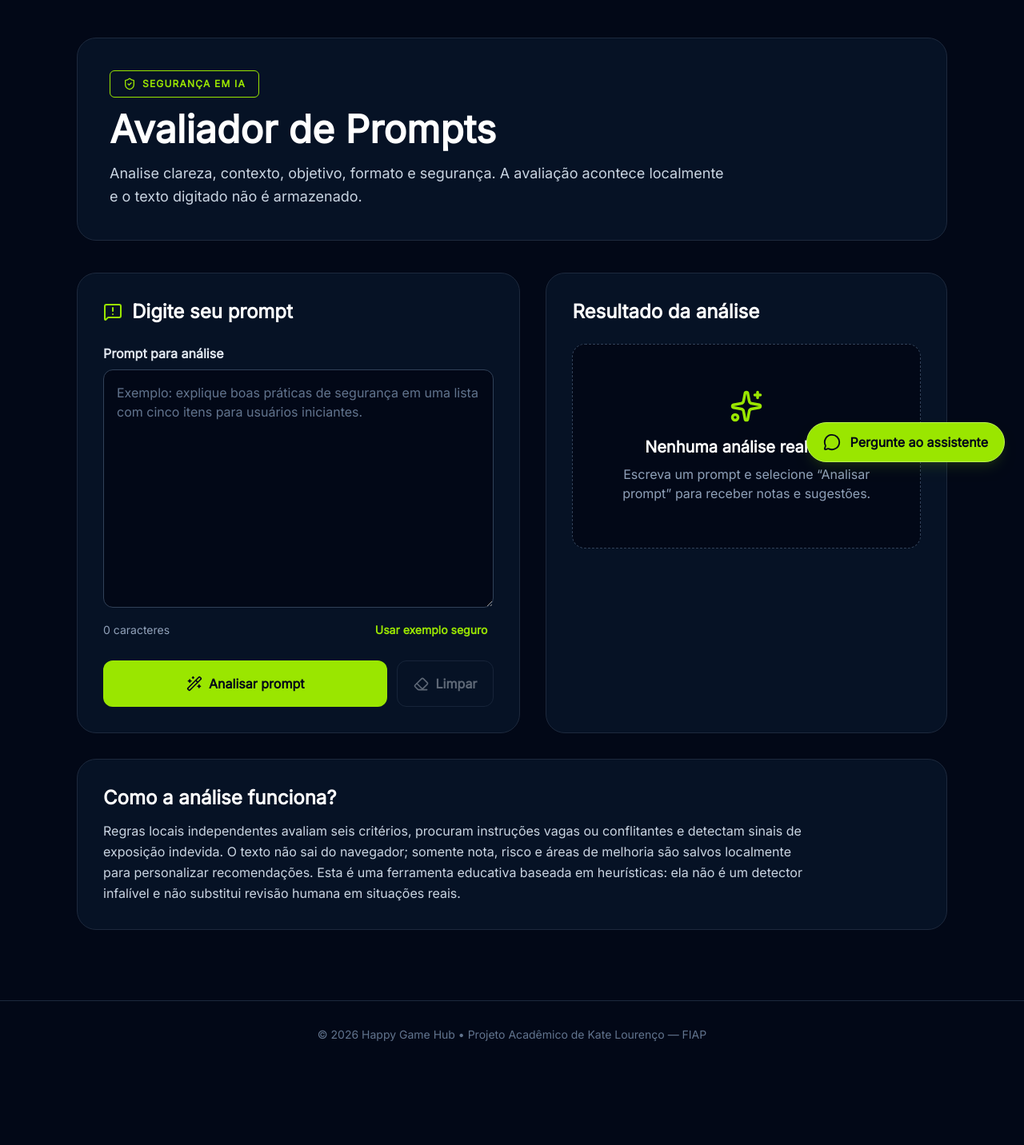
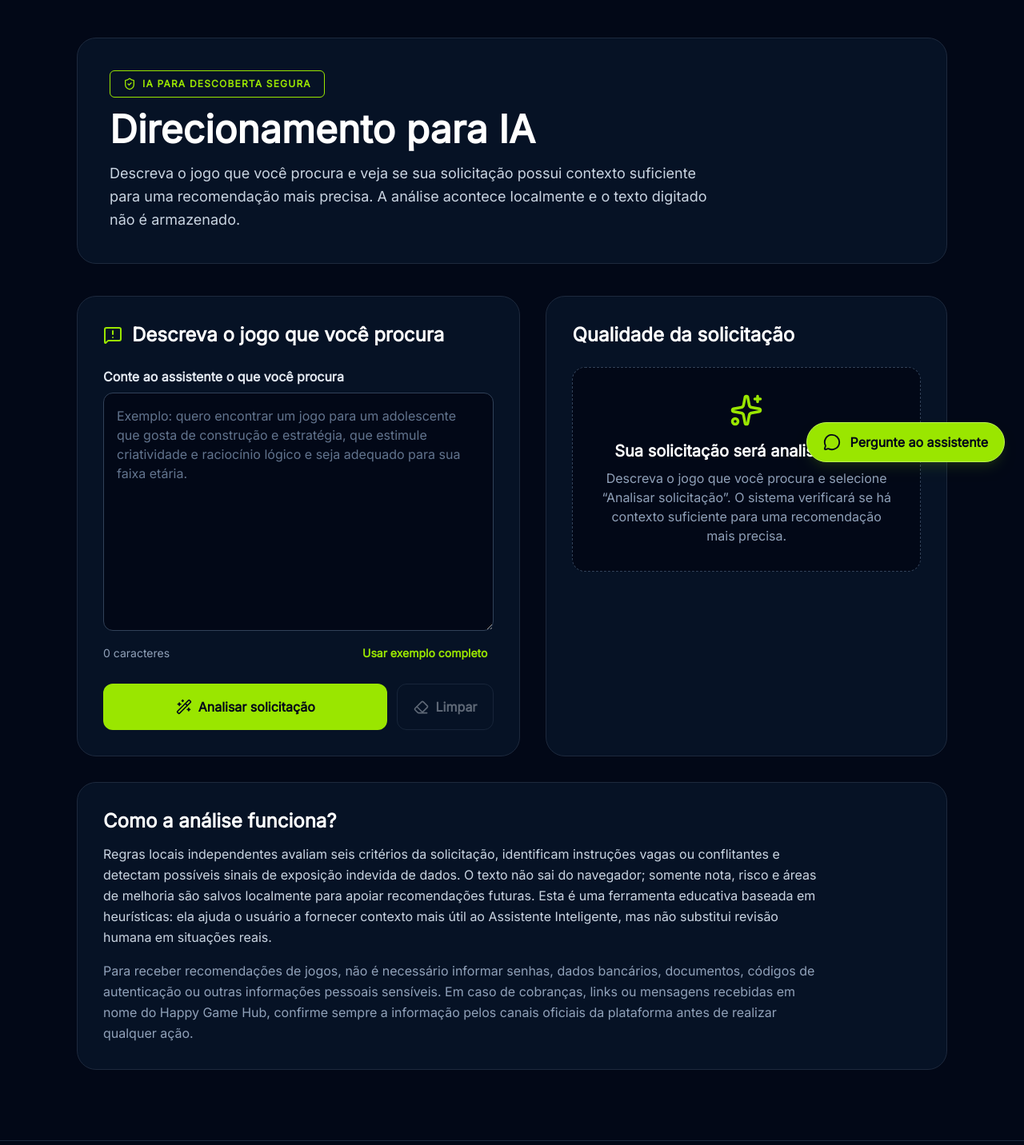
Before and after one commit to katelouren/happy-game-hub-cyber, a Next.js app: page /cyber/prompts in a window 1280 px wide. Shown: the part 198-1630 px from the top of the page at 80% size. Before the commit the page ends 1534 px from the top, so only its background shows below. Built offline with nearby package versions, Linux system fonts and the light colour scheme.

Commit message:
chore: update example prompt

```diff
--- a/app/cyber/prompts/page.jsx
+++ b/app/cyber/prompts/page.jsx
@@ -21,7 +21,7 @@ import { recordPromptAnalysis } from "@/lib/activityStore";
 import { requestPromptAnalysis } from "@/services/promptAnalysisService";
 
 const EXAMPLE_PROMPT =
-  "Explique cinco boas práticas para criação de senhas fortes, considerando usuários iniciantes. Apresente a resposta em uma lista objetiva, com exemplos fictícios, e não solicite nem utilize dados pessoais.";
+  "Quero encontrar um jogo para um adolescente que gosta de construção e estratégia, que estimule criatividade e raciocínio lógico, seja adequado para sua faixa etária e possa ser jogado em sessões curtas. Recomende três opções e explique brevemente por que cada jogo foi escolhido. Não solicite nem utilize dados pessoais desnecessários.";
 
 function scoreColor(score) {
   if (score >= 70) return "bg-lime-400";
@@ -45,7 +45,7 @@ export default function Prompts() {
     if (!prompt.trim()) {
       setAnalysis(null);
       setStatus("error");
-      setError("Digite ou cole um prompt antes de solicitar a análise.");
+      setError("Descreva o jogo que você procura antes de solicitar a análise.");
       return;
     }
 
@@ -69,7 +69,7 @@ export default function Prompts() {
       setError(
         analysisError instanceof Error
           ? analysisError.message
-          : "Não foi possível analisar o prompt. Tente novamente.",
+          : "Não foi possível analisar sua solicitação. Tente novamente.",
       );
     }
   }
@@ -109,16 +109,15 @@ export default function Prompts() {
         <div className="rounded-3xl border border-slate-800 bg-[#061225] p-6 sm:p-10">
           <p className="mb-4 inline-flex items-center gap-2 rounded-md border border-lime-400 px-4 py-2 text-xs font-bold uppercase tracking-widest text-lime-400">
             <ShieldCheck aria-hidden="true" size={16} />
-            Segurança em IA
+            IA para descoberta segura
           </p>
 
           <h1 className="mb-4 text-3xl font-extrabold sm:text-4xl md:text-5xl">
-            Avaliador de Prompts
+            Direcionamento para IA
           </h1>
 
           <p className="max-w-3xl text-base leading-relaxed text-slate-300 md:text-lg">
-            Analise clareza, contexto, objetivo, formato e segurança. A avaliação
-            acontece localmente e o texto digitado não é armazenado.
+            Descreva o jogo que você procura e veja se sua solicitação possui contexto suficiente para uma recomendação mais precisa. A análise acontece localmente e o texto digitado não é armazenado.
           </p>
         </div>
 
@@ -138,19 +137,19 @@ export default function Prompts() {
                 aria-hidden="true"
                 className="shrink-0 text-lime-400"
               />
-              Digite seu prompt
+              Descreva o jogo que você procura
             </h2>
 
             <label htmlFor="prompt-input" className="block">
               <span className="mb-2 block font-semibold text-slate-200">
-                Prompt para análise
+                Conte ao assistente o que você procura
               </span>
 
               <textarea
                 id="prompt-input"
                 value={prompt}
                 onChange={handlePromptChange}
-                placeholder="Exemplo: explique boas práticas de segurança em uma lista com cinco itens para usuários iniciantes."
+                placeholder="Exemplo: quero encontrar um jogo para um adolescente que gosta de construção e estratégia, que estimule criatividade e raciocínio lógico e seja adequado para sua faixa etária."
                 rows={11}
                 aria-describedby="prompt-counter prompt-error"
                 aria-invalid={Boolean(error)}
@@ -172,7 +171,7 @@ export default function Prompts() {
                 }}
                 className="rounded-md px-2 py-1 font-semibold text-lime-400 transition hover:bg-lime-400/10 focus-visible:outline-2 focus-visible:outline-offset-2 focus-visible:outline-lime-400"
               >
-                Usar exemplo seguro
+                Usar exemplo completo
               </button>
             </div>
 
@@ -198,7 +197,7 @@ export default function Prompts() {
                 ) : (
                   <WandSparkles aria-hidden="true" size={20} />
                 )}
-                {status === "loading" ? "Analisando..." : "Analisar prompt"}
+                {status === "loading" ? "Analisando..." : "Analisar solicitação"}
               </button>
 
               <button
@@ -218,7 +217,7 @@ export default function Prompts() {
             aria-busy={status === "loading"}
             className="rounded-3xl border border-slate-800 bg-[#061225] p-5 sm:p-8"
           >
-            <h2 className="mb-6 text-2xl font-bold">Resultado da análise</h2>
+            <h2 className="mb-6 text-2xl font-bold">Qualidade da solicitação</h2>
 
             {status === "loading" ? (
               <div className="flex min-h-64 flex-col items-center justify-center rounded-2xl border border-slate-800 bg-[#020817] p-8 text-center">
@@ -227,16 +226,16 @@ export default function Prompts() {
                   className="mb-4 animate-spin text-lime-400"
                   size={42}
                 />
-                <p className="font-bold">Verificando os critérios...</p>
+                <p className="font-bold">Verificando contexto e critérios...</p>
                 <p className="mt-2 text-sm text-slate-400">
-                  A análise é local e não envia seu texto a um servidor.
+                  A análise é local e não envia sua solicitação a um servidor.
                 </p>
               </div>
             ) : analysis ? (
               <>
                 <div className="mb-6 grid gap-4 sm:grid-cols-2">
                   <div className="rounded-2xl border border-slate-800 bg-[#020817] p-5">
-                    <p className="text-sm font-semibold text-slate-400">Nota geral</p>
+                    <p className="text-sm font-semibold text-slate-400">Qualidade geral</p>
                     <p className="mt-2 text-3xl font-extrabold text-lime-400">
                       {analysis.score}
                       <span className="text-base text-slate-400">/100</span>
@@ -245,7 +244,7 @@ export default function Prompts() {
                   </div>
 
                   <div className="rounded-2xl border border-slate-800 bg-[#020817] p-5">
-                    <p className="text-sm font-semibold text-slate-400">Risco</p>
+                    <p className="text-sm font-semibold text-slate-400">Risco de privacidade</p>
                     <p
                       className={`mt-2 text-2xl font-extrabold ${
                         analysis.risk.level === "Alto"
@@ -257,7 +256,7 @@ export default function Prompts() {
                     >
                       {analysis.risk.level}
                     </p>
-                    <p className="mt-1 text-sm text-slate-400">Segurança e privacidade</p>
+                    <p className="mt-1 text-sm text-slate-400">Privacidade e exposição de dados</p>
                   </div>
                 </div>
 
@@ -293,9 +292,9 @@ export default function Prompts() {
             ) : (
               <div className="flex min-h-64 flex-col items-center justify-center rounded-2xl border border-dashed border-slate-700 bg-[#020817] p-8 text-center">
                 <Sparkles aria-hidden="true" className="mb-4 text-lime-400" size={42} />
-                <h3 className="text-xl font-bold">Nenhuma análise realizada</h3>
+                <h3 className="text-xl font-bold">Sua solicitação será analisada aqui</h3>
                 <p className="mt-2 max-w-sm text-slate-400">
-                  Escreva um prompt e selecione “Analisar prompt” para receber notas e sugestões.
+                  Descreva o jogo que você procura e selecione “Analisar solicitação”. O sistema verificará se há contexto suficiente para uma recomendação mais precisa.
                 </p>
               </div>
             )}
@@ -305,7 +304,7 @@ export default function Prompts() {
         {analysis && status === "success" && (
           <section aria-labelledby="details-title" className="mt-8 space-y-8">
             <h2 id="details-title" className="sr-only">
-              Detalhes da avaliação
+              Detalhes da análise
             </h2>
 
             <div className="grid gap-6 lg:grid-cols-2">
@@ -375,10 +374,10 @@ export default function Prompts() {
               <div className="flex flex-col justify-between gap-4 sm:flex-row sm:items-center">
                 <div>
                   <p className="text-sm font-bold uppercase tracking-widest text-lime-400">
-                    Versão aprimorada
+                    Solicitação aprimorada
                   </p>
                   <h3 className="mt-2 text-2xl font-extrabold">
-                    Um ponto de partida mais completo
+                    Um pedido mais completo para o assistente
                   </h3>
                 </div>
                 <button
@@ -391,7 +390,7 @@ export default function Prompts() {
                   ) : (
                     <Clipboard aria-hidden="true" size={19} />
                   )}
-                  {copyStatus === "success" ? "Copiado" : "Copiar prompt"}
+                  {copyStatus === "success" ? "Copiado" : "Copiar solicitação"}
                 </button>
               </div>
 
@@ -406,7 +405,7 @@ export default function Prompts() {
                 }`}
               >
                 {copyStatus === "success"
-                  ? "Prompt aprimorado copiado para a área de transferência."
+                  ? "Solicitação aprimorada copiada para a área de transferência."
                   : copyStatus === "error"
                     ? "O navegador bloqueou a cópia. Selecione o texto acima e copie manualmente."
                     : ""}
@@ -420,8 +419,8 @@ export default function Prompts() {
               >
                 <Bot aria-hidden="true" className="shrink-0 text-lime-400" />
                 <span>
-                  <strong className="block">Conversar com o assistente</strong>
-                  <span className="text-sm text-slate-400">Peça ajuda para interpretar sua nota.</span>
+                  <strong className="block">Continuar com o assistente</strong>
+                  <span className="text-sm text-slate-400">Use a solicitação aprimorada para continuar sua descoberta de jogos.</span>
                 </span>
               </Link>
               <Link
@@ -430,8 +429,8 @@ export default function Prompts() {
               >
                 <ShieldAlert aria-hidden="true" className="shrink-0 text-lime-400" />
                 <span>
-                  <strong className="block">Ver recomendações</strong>
-                  <span className="text-sm text-slate-400">Use o resultado para definir o próximo estudo.</span>
+                  <strong className="block">Ver recomendações de jogos</strong>
+                  <span className="text-sm text-slate-400">Explore sugestões alinhadas ao perfil e aos objetivos do jogador.</span>
                 </span>
               </Link>
             </div>
@@ -441,12 +440,20 @@ export default function Prompts() {
         <section className="mt-8 rounded-3xl border border-slate-800 bg-[#061225] p-5 sm:p-8">
           <h2 className="mb-3 text-2xl font-bold">Como a análise funciona?</h2>
           <p className="max-w-4xl leading-relaxed text-slate-300">
-            Regras locais independentes avaliam seis critérios, procuram instruções
-            vagas ou conflitantes e detectam sinais de exposição indevida. O texto
-            não sai do navegador; somente nota, risco e áreas de melhoria são salvos
-            localmente para personalizar recomendações. Esta é uma ferramenta
-            educativa baseada em heurísticas: ela não é um detector infalível e não
-            substitui revisão humana em situações reais.
+            Regras locais independentes avaliam seis critérios da solicitação, identificam
+            instruções vagas ou conflitantes e detectam possíveis sinais de exposição
+            indevida de dados. O texto não sai do navegador; somente nota, risco e
+            áreas de melhoria são salvos localmente para apoiar recomendações futuras.
+            Esta é uma ferramenta educativa baseada em heurísticas: ela ajuda o usuário
+            a fornecer contexto mais útil ao Assistente Inteligente, mas não substitui
+            revisão humana em situações reais.
+          </p>
+          <p className="mt-4 max-w-4xl leading-relaxed text-slate-400">
+            Para receber recomendações de jogos, não é necessário informar senhas,
+            dados bancários, documentos, códigos de autenticação ou outras informações
+            pessoais sensíveis. Em caso de cobranças, links ou mensagens recebidas em
+            nome do Happy Game Hub, confirme sempre a informação pelos canais oficiais
+            da plataforma antes de realizar qualquer ação.
           </p>
         </section>
       </section>
```
